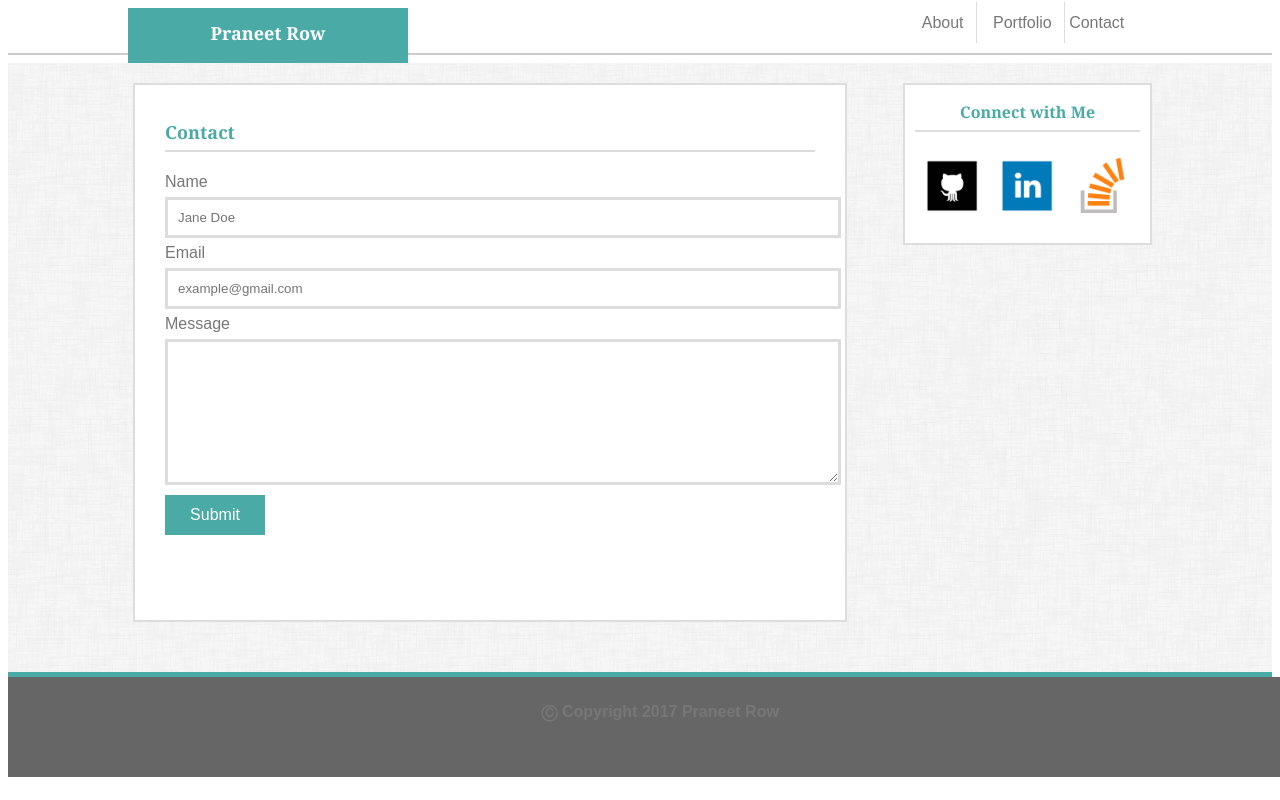
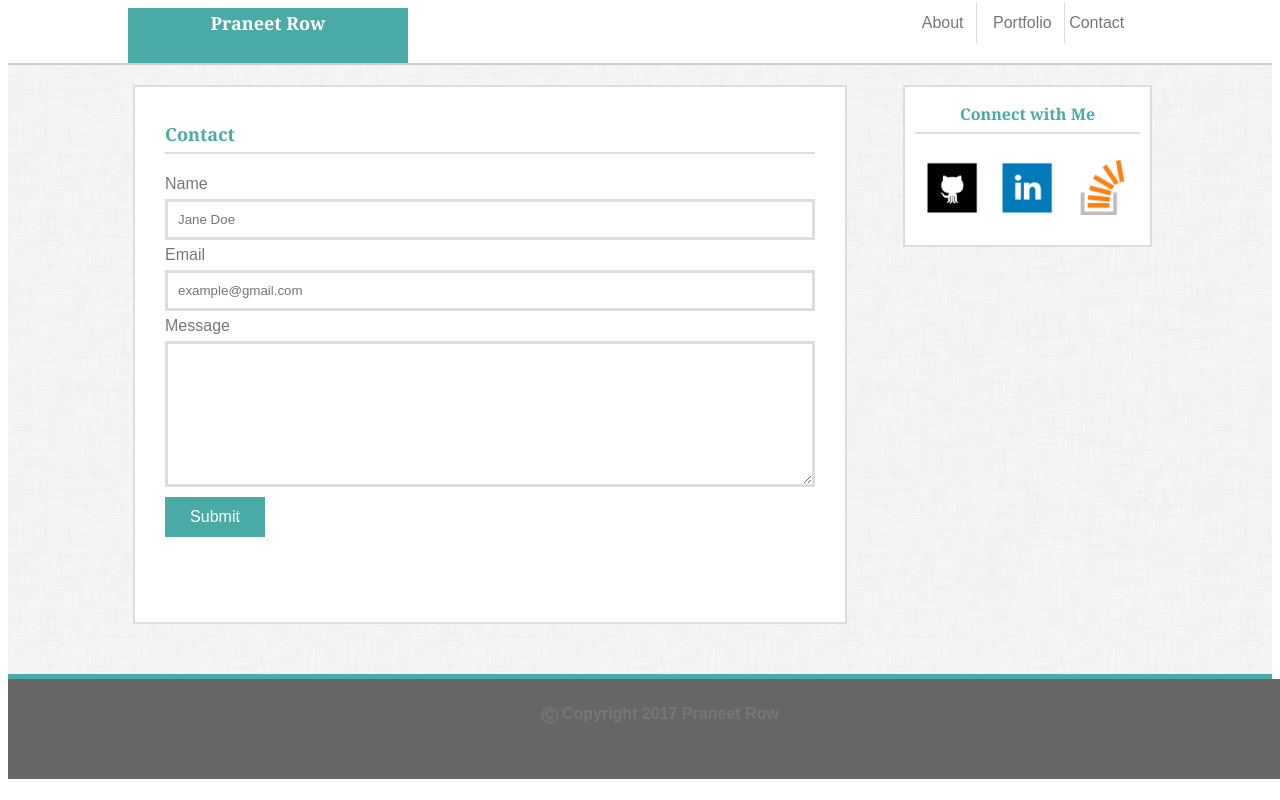
Before and after one commit to praneetr/Basic-Portfolio, a plain HTML site: page contact.html in a window 1280 px wide. Shown: the top 800 px of the page. Drawn offline with Linux system fonts and the light colour scheme.

Commit message:
additonal_tweaks

```diff
--- a/assets/css/style.css
+++ b/assets/css/style.css
@@ -5,7 +5,6 @@ header {
 	font-weight: bold;
 	float: left;
 	color: #ffffff;
-	padding-top: 10px;
 	height: 100%;
 	width: 280px;
 	margin-left: 120px;
@@ -87,9 +86,11 @@ footer {
 input,textarea {
 	width: 100%;
 	padding: 10px 10px 10px 10px;
+	resize: vertical;
     border-color: #dddddd;
     border-style: solid;
     border-width: medium;
+    box-sizing: border-box;
 }
 
 .border {
@@ -121,7 +122,8 @@ input,textarea {
 .top_container {
 	border-bottom: 2px solid #cccccc;
 	background-color: #ffffff;
-	height: 45px;
+	height: 55px;
+	vertical-align: baseline;
 }
 
 .main_container {
--- a/contact.html
+++ b/contact.html
@@ -2,6 +2,7 @@
 <html>
 <head>
 	<title>Contact</title>
+<link rel="stylesheet" type="text/css" href="assets/css/rest.css">
 <link rel="stylesheet" type="text/css" href="assets/css/style.css">
 </head>
 <body>
```
Also changed, not shown: index.html (+1 -0 lines), portfolio.html (+1 -0 lines).
